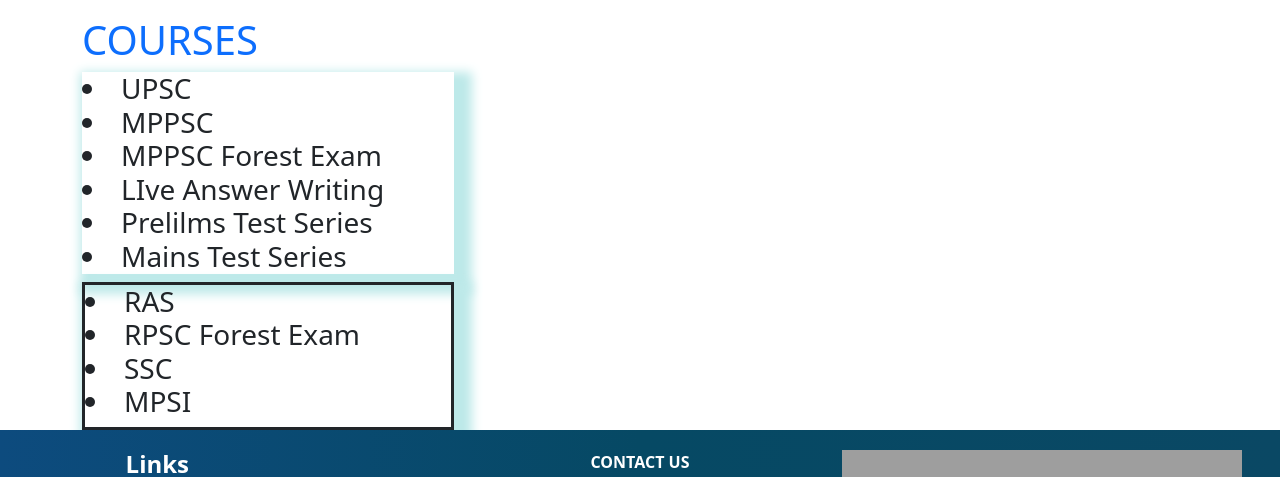
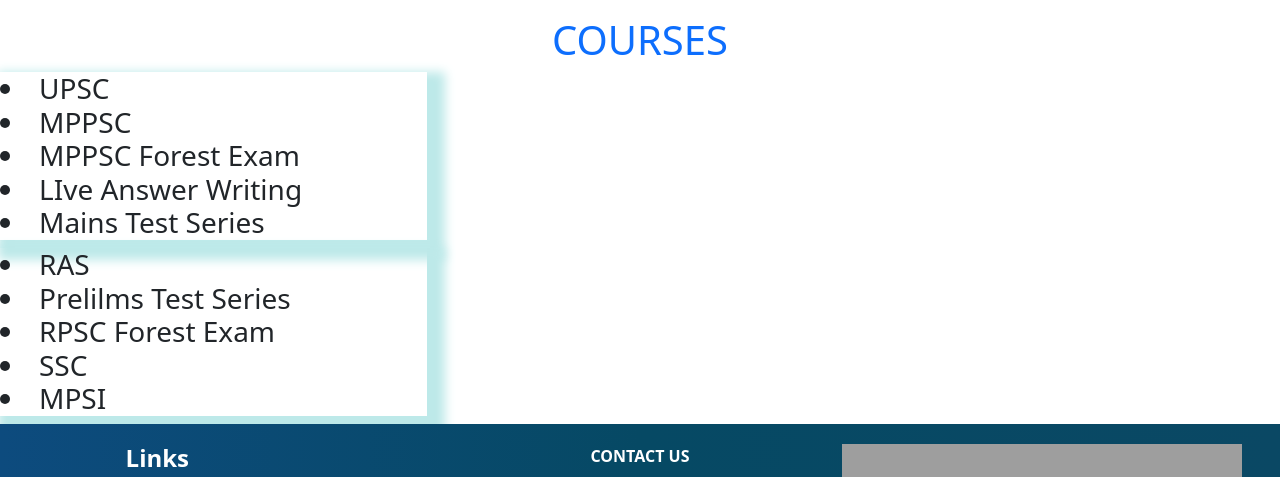
Before and after one commit to princeku07/cmics, a Django app: page /courses in a window 1280 px wide. Shown: the part 64-541 px from the top of the page. Run offline with Django 3.2, Linux system fonts and the light colour scheme; parts of the project's set-up code (start-up, migrations or seed data) failed here and were passed over; grey boxes are pictures that could not be loaded.

Commit message:
Update course.html

```diff
--- a/templates/course.html
+++ b/templates/course.html
@@ -10,25 +10,27 @@
 </head>
 {%block body%}
 <body>
-    <div class="container mt-3">
+    <div class="container mt-3 text-center" >
         <h1><span class="text-primary">COURSES</span></h1>
+        </div>
        <div class='column'>
         <div class="col-md-4 services" >
            <h3> <li>UPSC
              <li>MPPSC
                  <li>MPPSC Forest Exam
                      <li>LIve Answer Writing
-                         <li>Prelilms Test Series
+
                <li>Mains Test Series </h3>
                                  </div>
-           <div class='col-md-4 services' style="border:solid;">
+           <div class='col-md-4 services'>
                                 <h3> <li>RAS
+                                    <li>Prelilms Test Series
                                      <li>RPSC Forest Exam
                                          <li>SSC
                                     <li>MPSI</h3>
                                                  </div>
                                                      </div>
-    </div>
+
 
 {%endblock body%}
 </body>
```
